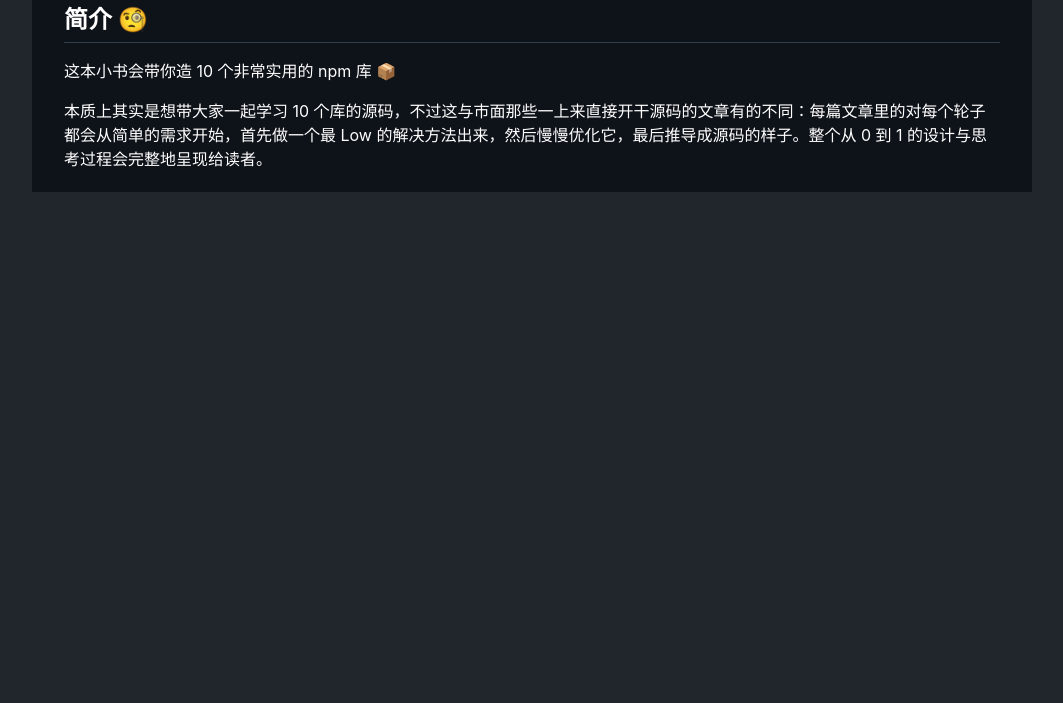
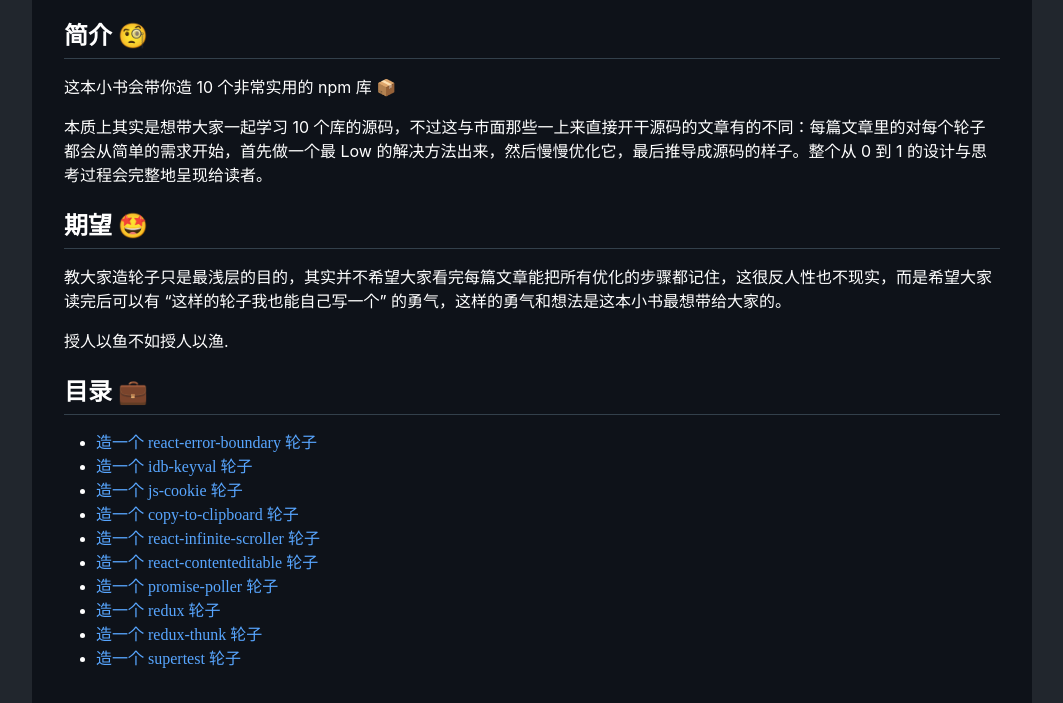
Before and after one commit to haixiangyan/make-wheels, a plain HTML site: page index.html in a window 1280 px wide. Shown: the part 624-1327 px from the top of the page, without its empty margins (108-1171 px from the left). Before the commit the page ends 816 px from the top, so only its background shows below. Drawn offline with Linux system fonts and the light colour scheme.

Commit message:
feat: 去掉内部的 overflow

```diff
--- a/index.html
+++ b/index.html
@@ -5,7 +5,6 @@
   <title>一天学习一个 npm 轮子，十天后变成轮子哥💪</title>
   <style>
     body {
-      height: 100vh;
       display: flex;
       align-items: center;
       margin: 0 auto;
@@ -17,8 +16,6 @@
       background: #21262d;
     }
     article {
-      max-height: 100vh;
-      overflow: auto;
       padding: 16px 32px;
       background: #0e1219;
     }
```
